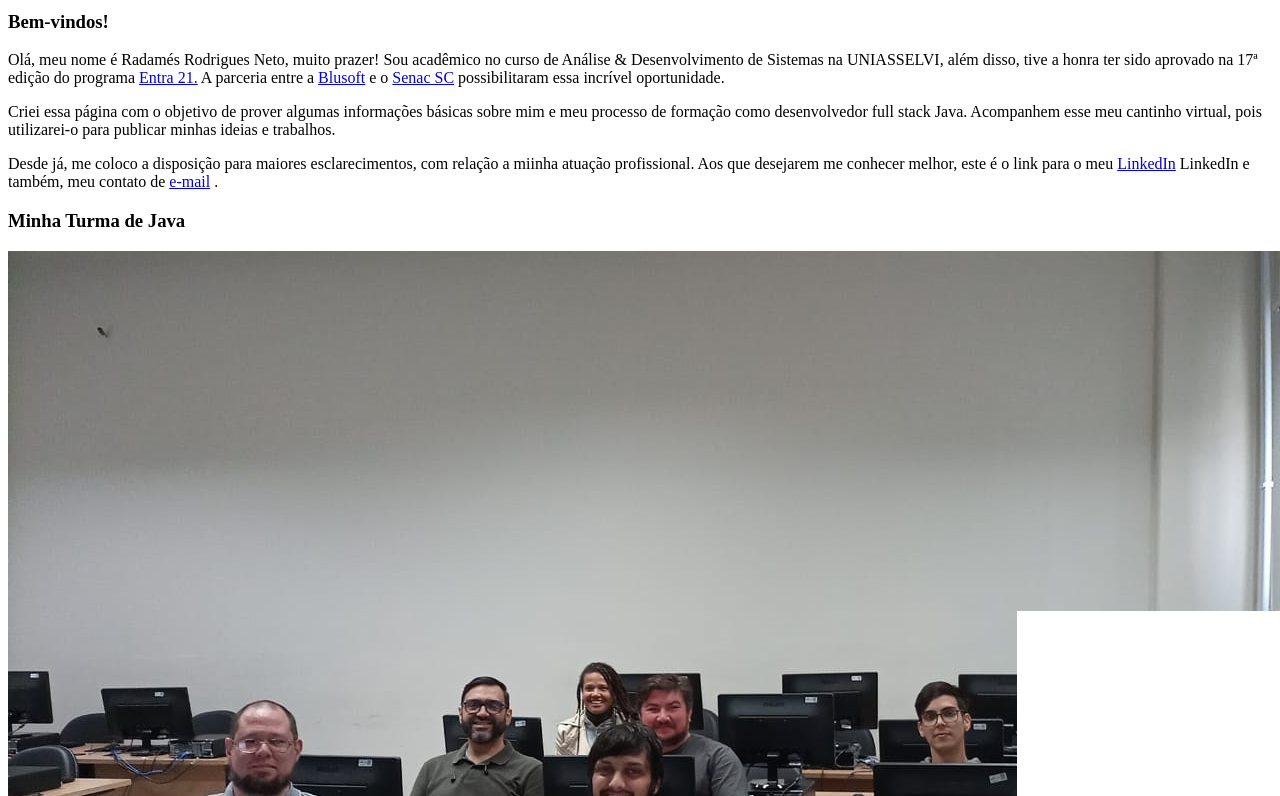
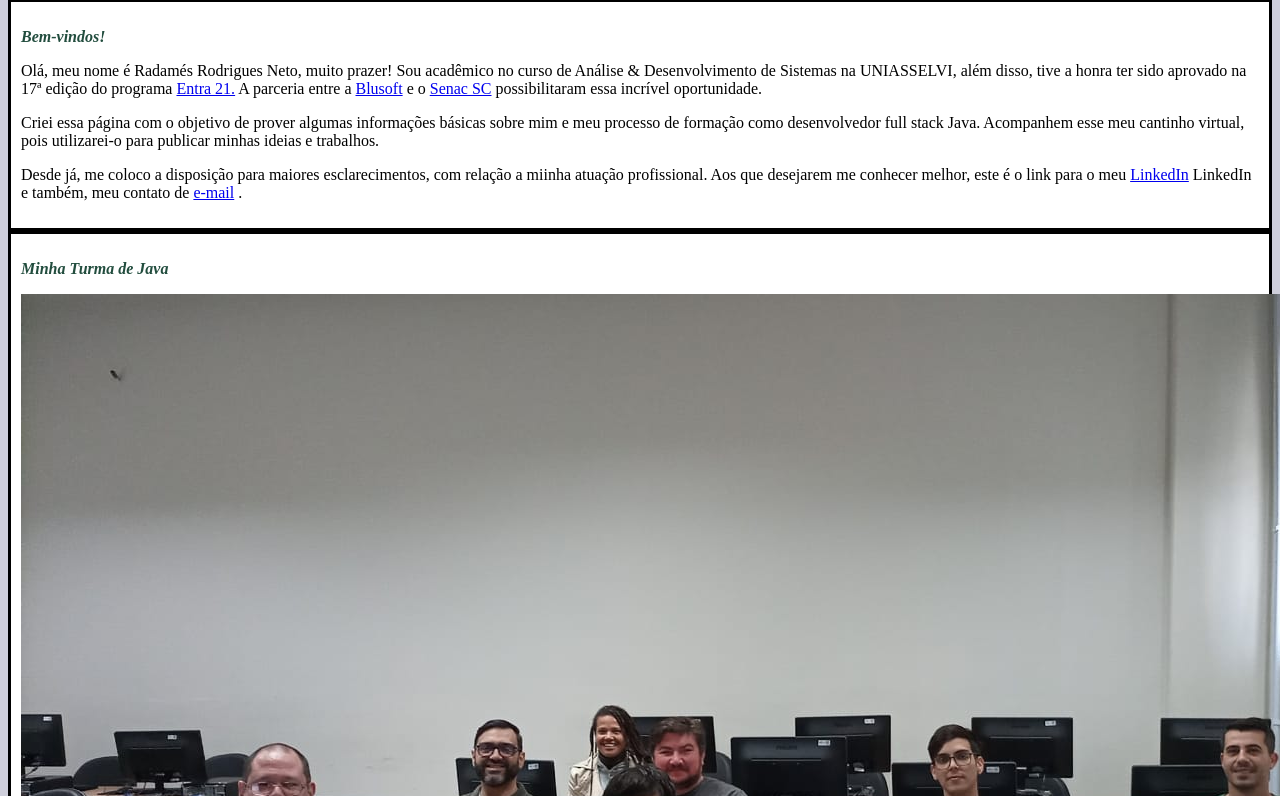
Before and after one commit to Sapiosonic/my-webpage, a plain HTML site: page index.html in a window 1280 px wide. Shown: the part 406-1202 px from the top of the page. Drawn offline with Linux system fonts and the light colour scheme.

Commit message:
implementação de classes e ids e doc css

```diff
--- a/index.html
+++ b/index.html
@@ -5,22 +5,23 @@
     <meta http-equiv="X-UA-Compatible" content="IE=edge">
     <meta name="viewport" content="width=device-width, initial-scale=1.0">
     <title>Radamés Rodrigues</title>
+    <link rel="stylesheet" href="/style.css">
 </head>
 <body>
 
     <header>
-        <h1>Radamés Rodrigues Neto</h1>
+        <img src="/images/capa.jpg" alt="minha foto de perfil.">
+        <h1 id="title">Radamés Rodrigues Neto</h1>
     </header>
 
     <section>
         <header>
-            <img src="/images/capa.jpg" alt="minha foto de perfil.">
-            <h2>Postagens</h2>
+            <h2 class="subtitle">Postagens</h2>
         </header>
 
-        <article>
+        <article class="post">
             <header>
-                <h3>Bem-vindos!</h3>
+                <h3 class="posttitle">Bem-vindos!</h3>
             </header>
 
             <p>Olá, meu nome é Radamés Rodrigues Neto, muito prazer! Sou acadêmico no curso de Análise &
@@ -40,14 +41,11 @@
              <a href="mailto:radames_ads@yahoo.com">e-mail</a> .
             </p>
         </article>
-    </section>
 
-
-        <section>
-            <article>
+          <article class="post">
 
                 <header>
-                    <h3>Minha Turma de Java</h3>
+                    <h3 class="posttitle">Minha Turma de Java</h3>
                     <img src="/images/turmaentra21.jpeg" alt="alguns dos meus colegas de sala.">
                 </header>
 
@@ -75,7 +73,6 @@
             </article>
     </section>
 
-
     <footer>
         <ul>
             <li>
--- /dev/null
+++ b/style.css
@@ -0,0 +1,18 @@
+body {
+    background: rgba(195, 195, 211, 0.8);
+}
+
+#title, .subtitle, .posttitle{
+    color: rgb(34, 77, 62);
+}
+
+.posttitle{
+    font-size: 16px;
+    font-style: italic;
+}
+
+.post{
+    background: #ffff;
+    padding: 10px;
+    border: 3px solid rgb(0, 0, 0);
+}
```
Lines whose indentation alone changed are shown as unchanged.
